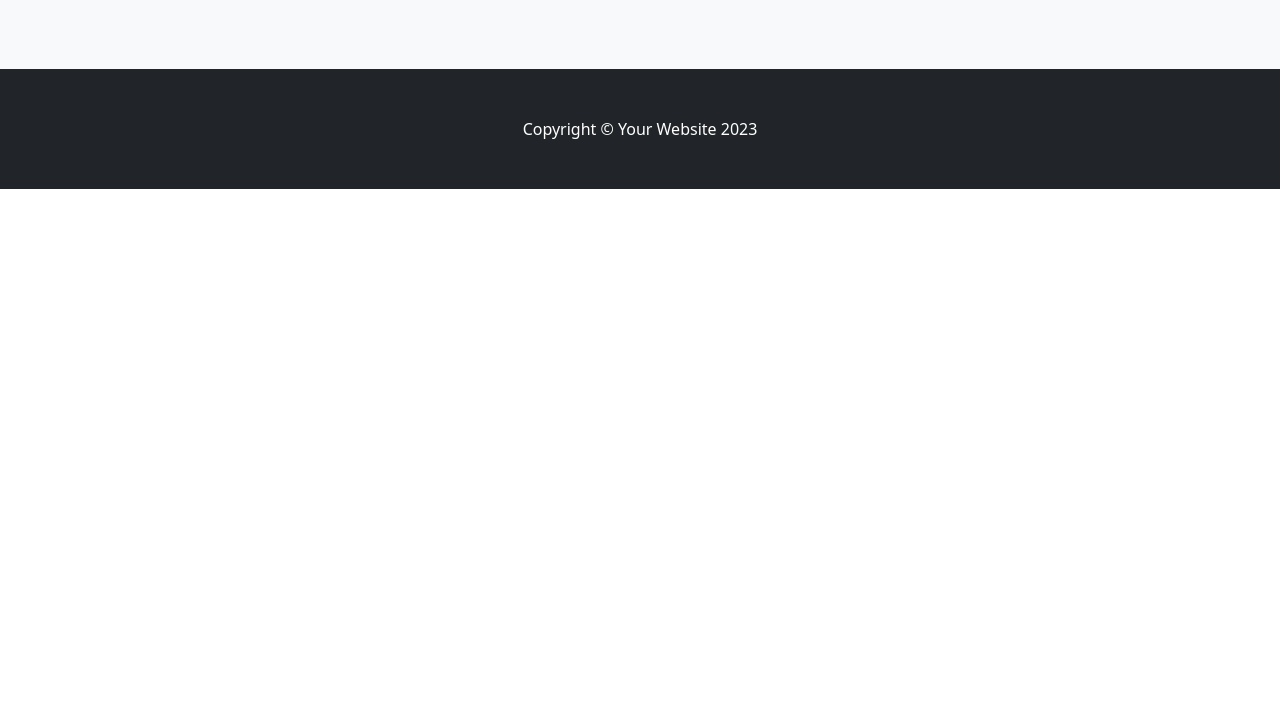
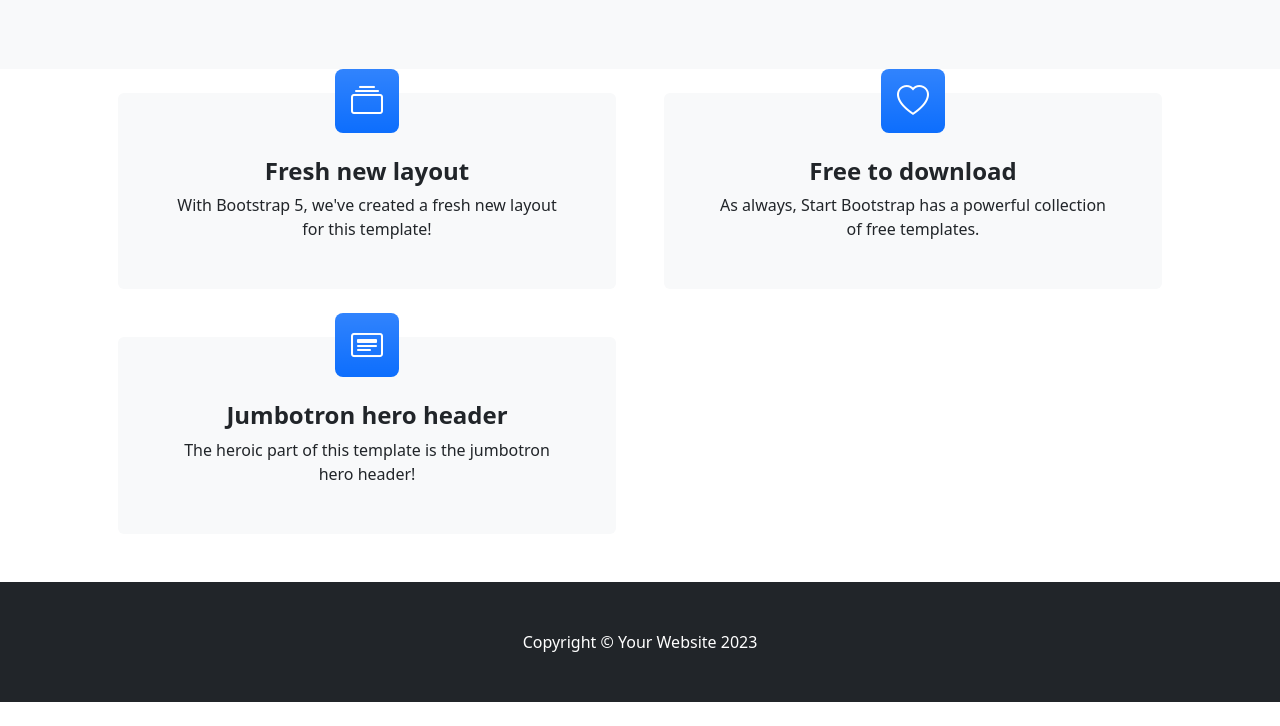
Before and after one commit to bjones5795/bootstrap-project-3, a plain HTML site: page index.html in a window 1280 px wide. Shown: the part 748-1474 px from the top of the page. Before the commit the page ends 961 px from the top, so only its background shows below. Drawn offline with nearby package versions, Linux system fonts and the light colour scheme.

Commit message:
Update index.html

```diff
--- a/index.html
+++ b/index.html
@@ -68,6 +68,47 @@
       </div>
     </div>
   </section>
+  <!-- Feature Cards Row -->
+<section class="pt-4">
+  <div class="container px-lg-5">
+    <div class="row gx-lg-5">
+      <div class="col-lg-6 col-xxl-4 mb-5">
+        <div class="card bg-light border-0 h-100">
+          <div class="card-body text-center p-4 p-lg-5 pt-0 pt-lg-0">
+            <div class="feature bg-primary bg-gradient text-white rounded-3 mb-4 mt-n4">
+              <i class="bi bi-collection"></i>
+            </div>
+            <h2 class="fs-4 fw-bold">Fresh new layout</h2>
+            <p class="mb-0">With Bootstrap 5, we've created a fresh new layout for this template!</p>
+          </div>
+        </div>
+      </div>
+      <div class="col-lg-6 col-xxl-4 mb-5">
+        <div class="card bg-light border-0 h-100">
+          <div class="card-body text-center p-4 p-lg-5 pt-0 pt-lg-0">
+            <div class="feature bg-primary bg-gradient text-white rounded-3 mb-4 mt-n4">
+              <i class="bi bi-heart"></i>
+            </div>
+            <h2 class="fs-4 fw-bold">Free to download</h2>
+            <p class="mb-0">As always, Start Bootstrap has a powerful collection of free templates.</p>
+          </div>
+        </div>
+      </div>
+      <div class="col-lg-6 col-xxl-4 mb-5">
+        <div class="card bg-light border-0 h-100">
+          <div class="card-body text-center p-4 p-lg-5 pt-0 pt-lg-0">
+            <div class="feature bg-primary bg-gradient text-white rounded-3 mb-4 mt-n4">
+              <i class="bi bi-card-heading"></i>
+            </div>
+            <h2 class="fs-4 fw-bold">Jumbotron hero header</h2>
+            <p class="mb-0">The heroic part of this template is the jumbotron hero header!</p>
+          </div>
+        </div>
+      </div>
+    </div>
+  </div>
+</section>
+
 
   <!-- Footer -->
   <footer class="py-5 bg-dark">
```
